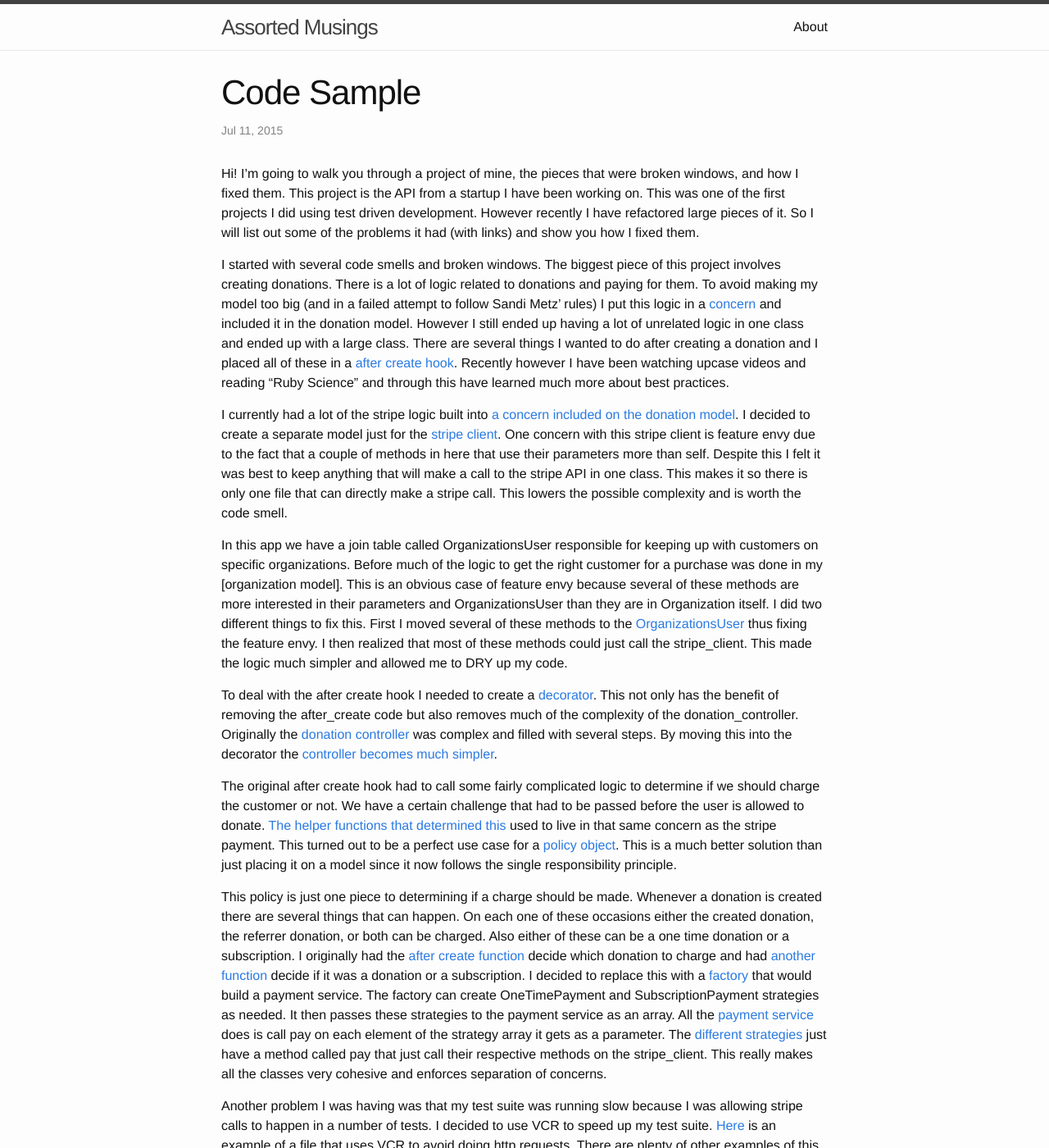
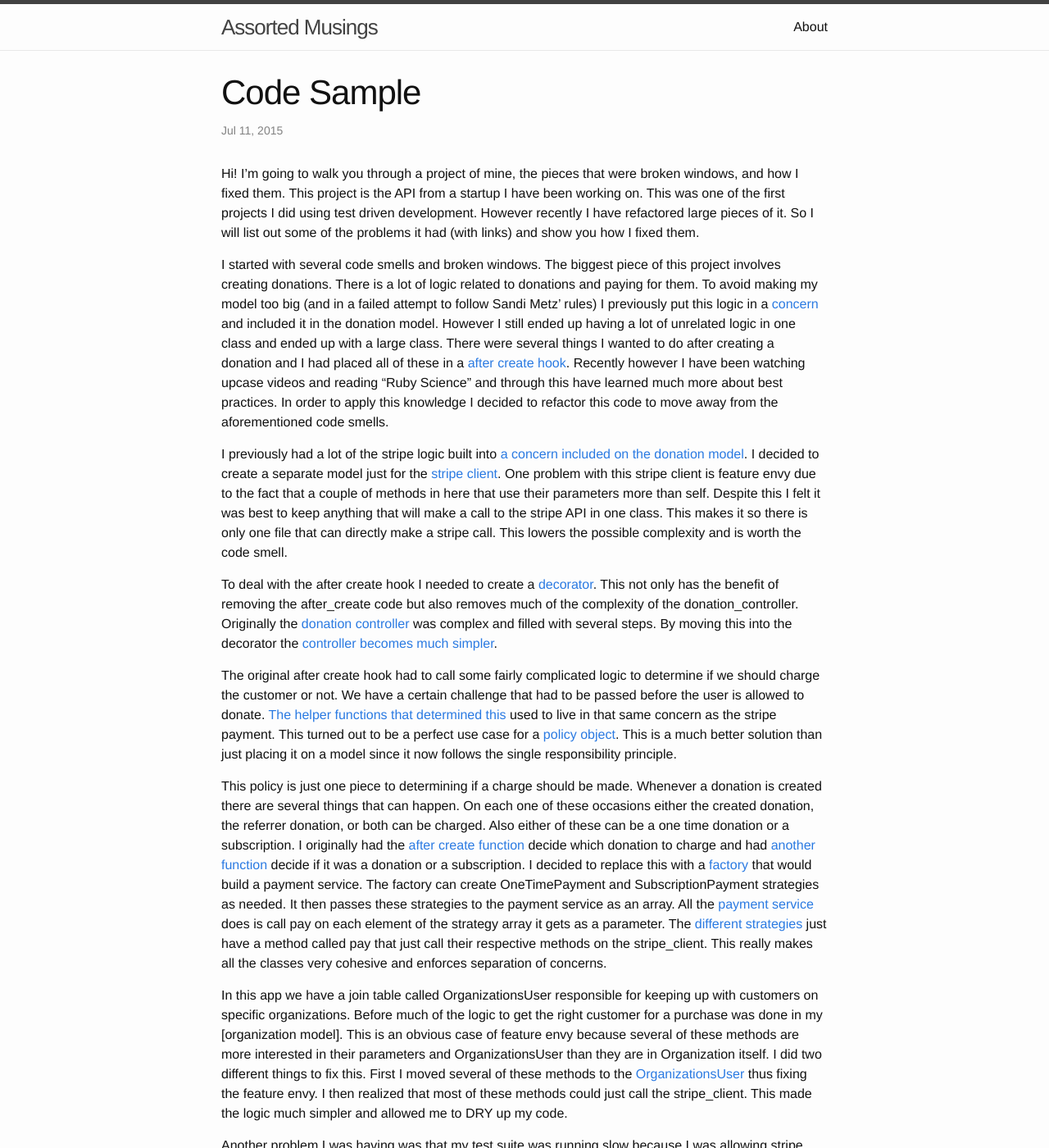
Before and after one commit to frasermince/frasermince.github.io, a Jekyll site: the page built from _posts/2015-07-11-code-sample.markdown, in a window 1280 px wide and 1400 px high. Shown: the whole window at 82% size. Built offline with Jekyll 4.4.1, drawn with Linux system fonts in a browser that asks for light colours.

Commit message:
Update introduction to code sample

```diff
--- a/_posts/2015-07-11-code-sample.markdown
+++ b/_posts/2015-07-11-code-sample.markdown
@@ -6,17 +6,17 @@ categories: refator code sample
 ---
 Hi! I'm going to walk you through a project of mine, the pieces that were broken windows, and how I fixed them. This project is the API from a startup I have been working on. This was one of the first projects I did using test driven development. However recently I have refactored large pieces of it. So I will list out some of the problems it had (with links) and show you how I fixed them.
 
-I started with several code smells and broken windows. The biggest piece of this project involves creating donations. There is a lot of logic related to donations and paying for them. To avoid making my model too big (and in a failed attempt to follow Sandi Metz' rules) I put this logic in a [concern][pledgeable] and included it in the donation model. However I still ended up having a lot of unrelated logic in one class and ended up with a large class. There are several things I wanted to do after creating a donation and I placed all of these in a [after create hook][after]. Recently however I have been watching upcase videos and reading "Ruby Science" and through this have learned much more about best practices.
+I started with several code smells and broken windows. The biggest piece of this project involves creating donations. There is a lot of logic related to donations and paying for them. To avoid making my model too big (and in a failed attempt to follow Sandi Metz' rules) I previously put this logic in a [concern][pledgeable] and included it in the donation model. However I still ended up having a lot of unrelated logic in one class and ended up with a large class. There were several things I wanted to do after creating a donation and I had placed all of these in a [after create hook][after]. Recently however I have been watching upcase videos and reading "Ruby Science" and through this have learned much more about best practices. In order to apply this knowledge I decided to refactor this code to move away from the aforementioned code smells.
 
-I currently had a lot of the stripe logic built into [a concern included on the donation model][create_subscription]. I decided to create a separate model just for the [stripe client][stripe_client]. One concern with this stripe client is feature envy due to the fact that a couple of methods in here that use their parameters more than self. Despite this I felt it was best to keep anything that will make a call to the stripe API in one class. This makes it so there is only one file that can directly make a stripe call. This lowers the possible complexity and is worth the code smell.
-
-In this app we have a join table called OrganizationsUser responsible for keeping up with customers on specific organizations. Before much of the logic to get the right customer for a purchase was done in my [organization model]. This is an obvious case of feature envy because several of these methods are more interested in their parameters and OrganizationsUser than they are in Organization itself. I did two different things to fix this. First I moved several of these methods to the [OrganizationsUser][OrganizationsUser] thus fixing the feature envy. I then realized that most of these methods could just call the stripe_client. This made the logic much simpler and allowed me to DRY up my code.
+I previously had a lot of the stripe logic built into [a concern included on the donation model][create_subscription]. I decided to create a separate model just for the [stripe client][stripe_client]. One problem with this stripe client is feature envy due to the fact that a couple of methods in here that use their parameters more than self. Despite this I felt it was best to keep anything that will make a call to the stripe API in one class. This makes it so there is only one file that can directly make a stripe call. This lowers the possible complexity and is worth the code smell.
 
 To deal with the after create hook I needed to create a [decorator][decorator]. This not only has the benefit of removing the after_create code but also removes much of the complexity of the donation_controller. Originally the [donation controller][old_donation_controller] was complex and filled with several steps. By moving this into the decorator the [controller becomes much simpler][new_donation_controller].
 
 The original after create hook had to call some fairly complicated logic to determine if we should charge the customer or not. We have a certain challenge that had to be passed before the user is allowed to donate. [The helper functions that determined this][old_policy] used to live in that same concern as the stripe payment. This turned out to be a perfect use case for a [policy object][new_policy]. This is a much better solution than just placing it on a model since it now follows the single responsibility principle.
 
 This policy is just one piece to determining if a charge should be made. Whenever a donation is created there are several things that can happen. On each one of these occasions either the created donation, the referrer donation, or both can be charged. Also either of these can be a one time donation or a subscription. I originally had the [after create function][after] decide which donation to charge and had [another function][purchase] decide if it was a donation or a subscription. I decided to replace this with a [factory][factory] that would build a payment service. The factory can create OneTimePayment and SubscriptionPayment strategies as needed. It then passes these strategies to the payment service as an array. All the [payment service][payment_service] does is call pay on each element of the strategy array it gets as a parameter. The [different][one_time] [strategies][subscription] just have a method called pay that just call their respective methods on the stripe_client. This really makes all the classes very cohesive and enforces separation of concerns.
+
+In this app we have a join table called OrganizationsUser responsible for keeping up with customers on specific organizations. Before much of the logic to get the right customer for a purchase was done in my [organization model]. This is an obvious case of feature envy because several of these methods are more interested in their parameters and OrganizationsUser than they are in Organization itself. I did two different things to fix this. First I moved several of these methods to the [OrganizationsUser][OrganizationsUser] thus fixing the feature envy. I then realized that most of these methods could just call the stripe_client. This made the logic much simpler and allowed me to DRY up my code.
 
 Another problem I was having was that my test suite was running slow because I was allowing stripe calls to happen in a number of tests. I decided to use VCR to speed up my test suite. [Here][stripe_client_spec] is an example of a file that uses VCR to avoid doing http requests. There are plenty of other examples of this throughout the code. Another problem with my test suite is I originally had a lot of different [donation factories][donation_factories_old]. I decided that this constituted a mystery guest and thus [got rid of][donation_factories_new] most of these in favor of having just a couple of factories. Instead of the multiple factories I set the fields I needed on a test by test basis.
 
```
